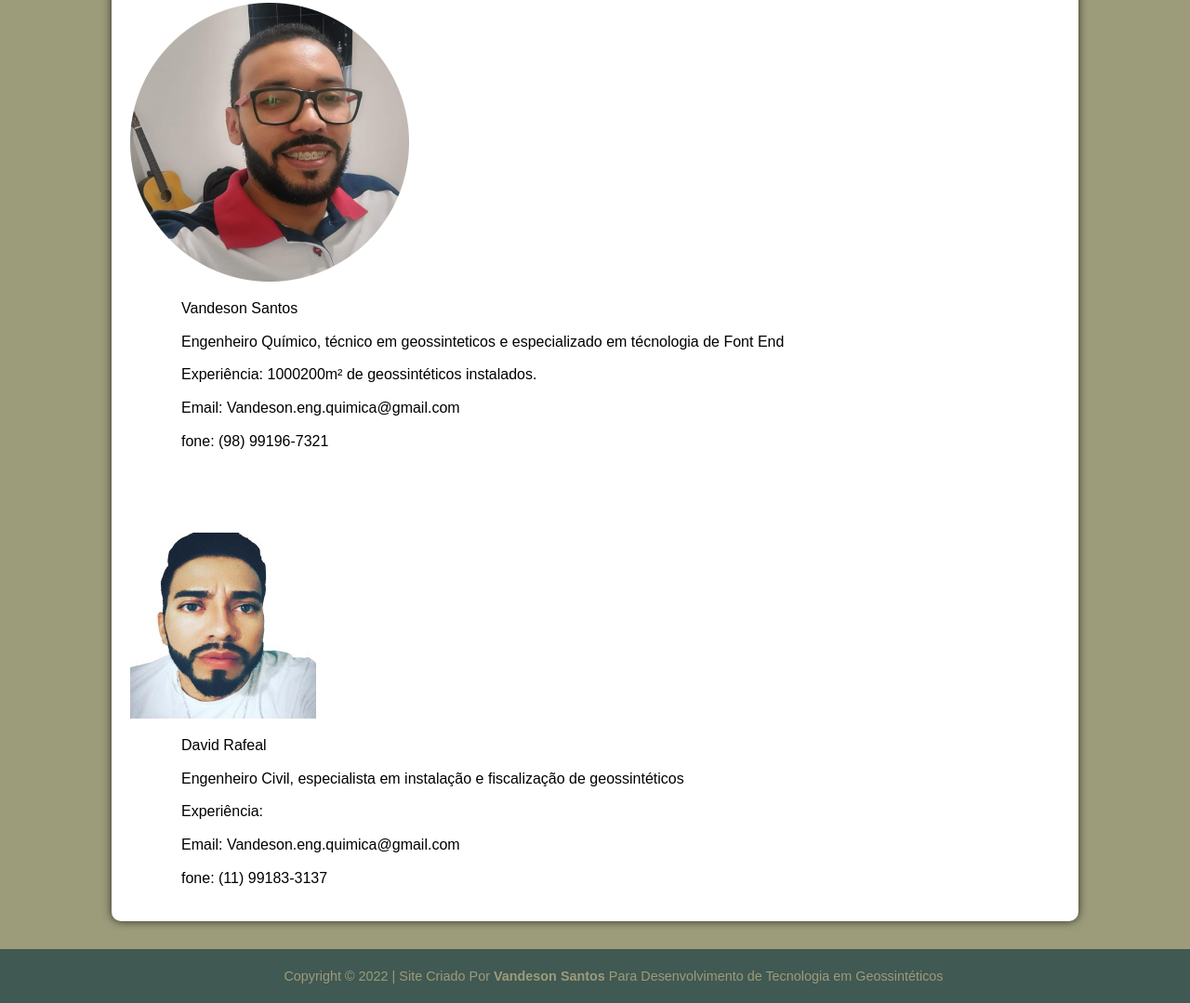
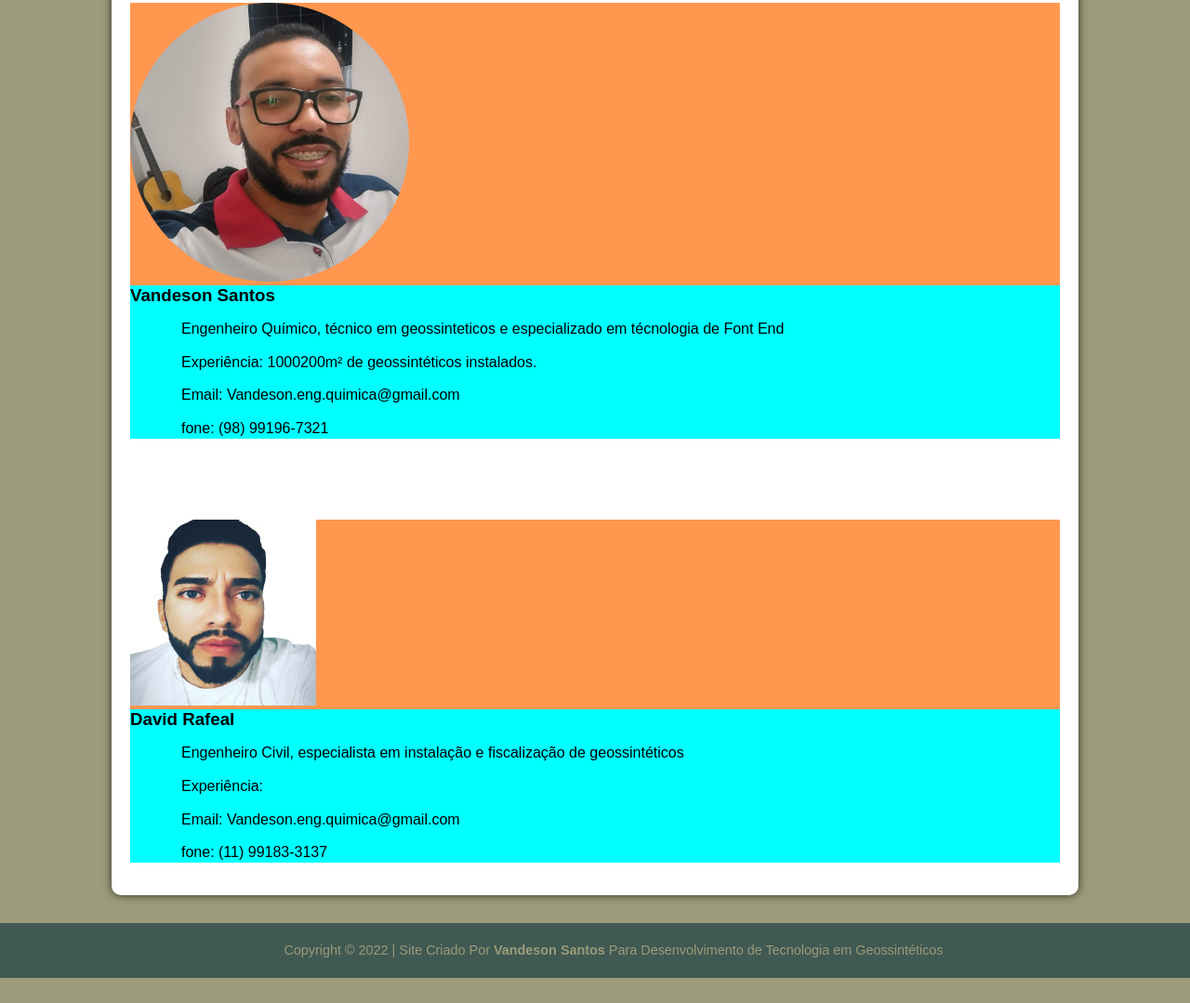
Before and after one commit to a-sinteticos/home, a plain HTML site: page quem-somos/q-somos.html in a window 1280 px wide. Shown: the part 372-1451 px from the top of the page at 93% size. After the commit the page ends 1424 px from the top, so only its background shows below. Drawn offline with Linux system fonts and the light colour scheme.

Commit message:
quem somos atlz

```diff
--- a/quem-somos/q-somos.html
+++ b/quem-somos/q-somos.html
@@ -4,9 +4,10 @@
     <meta charset="UTF-8">
     <meta http-equiv="X-UA-Compatible" content="IE=edge">
     <meta name="viewport" content="width=device-width, initial-scale=1.0">
+
     <title>Quem Somos</title>
-    <link rel="stylesheet" href="../css/quem-somos.css">
-    <link rel="shortcut icon" href="../favicon/favicon.ico" type="image/x-icon">
+    <link rel="stylesheet" href="../src/css/quem-somos.css">
+    <link rel="shortcut icon" href="../src/favicon/favicon.ico" type="image/x-icon">
 </head>
 <body>
     <!--Cabeçalho-->
@@ -26,16 +27,17 @@
     <main>
         <div>
             <h1>QUEM SOMOS</h1>
-
             <h3>Página em ATUALIZAÇÃO...</h3>
             <p><em>As informações contidas nessa página então em processo de atualização...</em></p>
 
-            <picture class="perfil">
-                <img src="../src/imagens/vandeson-perfil.png" alt="Vandeson Santos">
-            </picture>
+            <div class="perfil">
+                <picture>
+                    <img src="../src/imagens/vandeson-perfil.png" alt="Vandeson Santos">
+                </picture>
+            </div>
 
-            <div>
-                <p>Vandeson Santos</p>
+            <div class="informacoes">
+                <h3>Vandeson Santos</h3>
                 <p>Engenheiro Químico, técnico em geossinteticos e especializado em técnologia de Font End</p>
                 <p>Experiência: 1000200m² de geossintéticos instalados.</p>
                 <p>Email: Vandeson.eng.quimica@gmail.com</p>
@@ -47,12 +49,14 @@
 
 
         <div>
-            <picture class="perfil">
-                <img src="../imagem/david200x200.jpg" alt="David Rafeal">
-            </picture>
+            <div class="perfil">
+                <picture>
+                    <img src="../imagem/david200x200.jpg" alt="David Rafeal">
+                </picture>
+            </div>
 
-            <div>
-                <p>David Rafeal</p>
+            <div class="informacoes">
+                <h3>David Rafeal</h3>
                 <p>Engenheiro Civil, especialista em instalação e fiscalização de geossintéticos</p>
                 <p>Experiência: </p>
                 <p>Email: Vandeson.eng.quimica@gmail.com</p>
--- a/css/quem-somos.css
+++ b/src/css/quem-somos.css
@@ -103,6 +103,18 @@ main h1 {
     text-indent: 15px;
 }
 
+
+/* Ajustes dos perfil */
+.perfil {
+    background-color: #ff974f;
+}
+
+.informacoes {
+    background-color: aqua;
+    inset-block: ;
+}
+
+
 /* Configurações dos rodapé */
 footer {
     background-color: var(--cor0);
```
Also changed, not shown: geossinteticos/geossinteticos.html (+1 -0 lines), index.html (+1 -1 lines), src/favicon/favicon.ico (renamed from favicon/favicon.ico).
